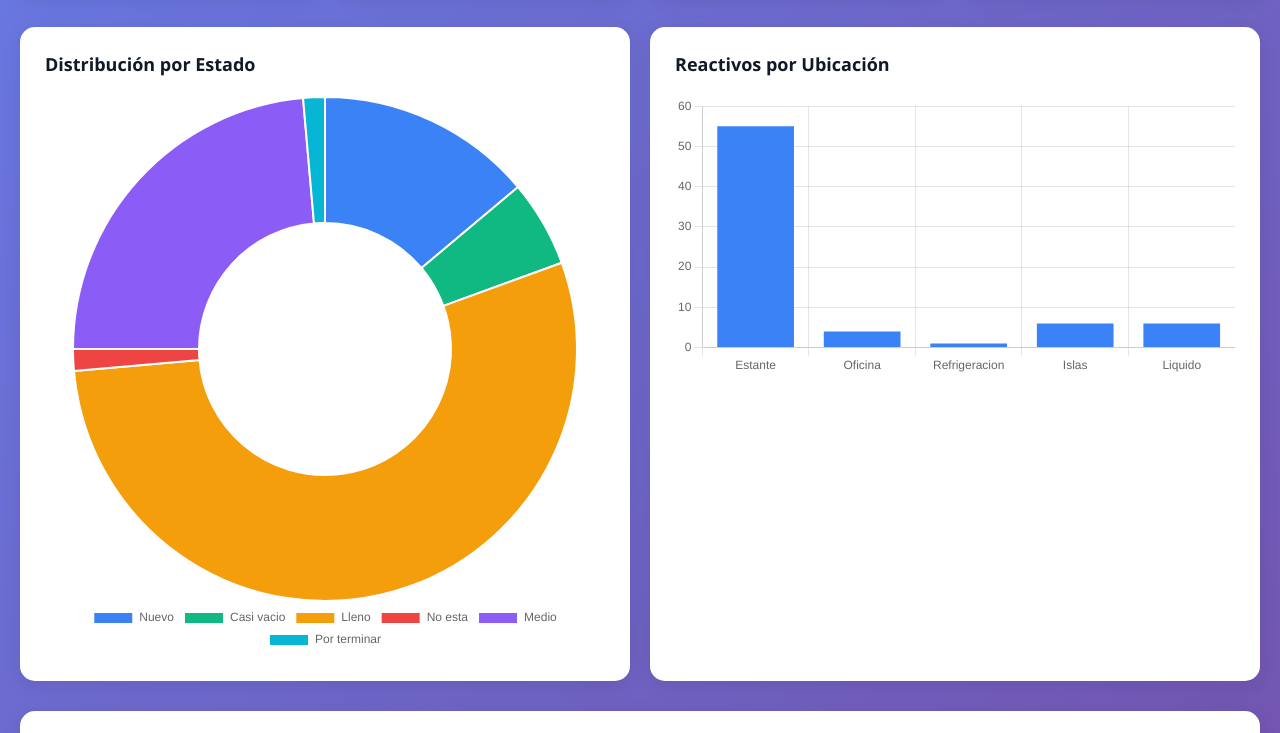
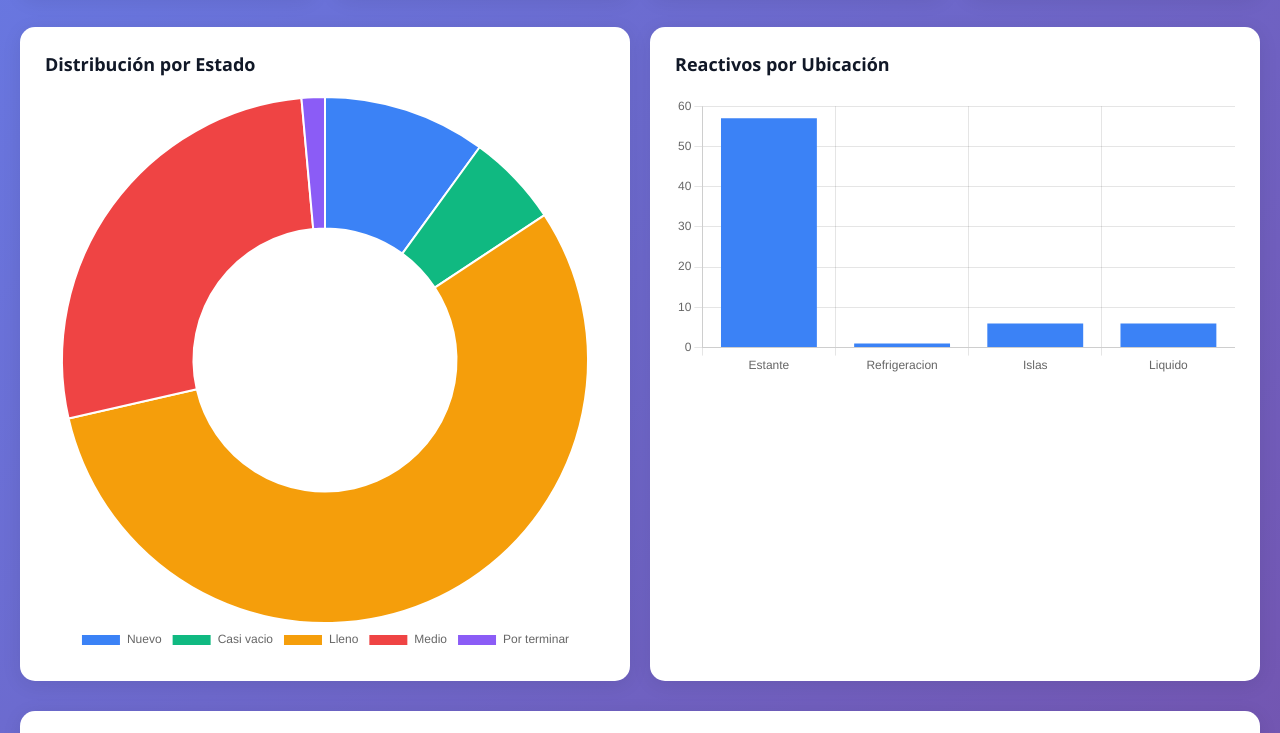
Before and after one commit to Kalvae/LSDTC-, a plain HTML site: page index.html in a window 1280 px wide. Shown: the part 458-1191 px from the top of the page. Drawn offline with nearby package versions, Linux system fonts and the light colour scheme.

Commit message:
Update chemical inventory in index.html
Removed several entries of Chloroplatinic Acid Hexahydrate and added new entries for Sulfato de amonio and Titanium (IV) Oxide.

```diff
--- a/index.html
+++ b/index.html
@@ -621,14 +621,10 @@
 
         let reactivos = [
             {codigo:'K1',nombre:'Iron Powder',producto:'7439896-250gr',ubicacion:'Estante 1',mueble:'5',estado:'Nuevo'},
-            {codigo:'K2',nombre:'Chloroplatinic Acid Hexahydrate',producto:'-',ubicacion:'Oficina 1',mueble:'5',estado:'Nuevo'},
             {codigo:'K3',nombre:'Copper (I) Chloride',producto:'212946-25gr',ubicacion:'Estante 1',mueble:'5',estado:'Nuevo'},
-            {codigo:'K4',nombre:'Chloroplatinic Acid Hexahydrate',producto:'-',ubicacion:'Oficina 1',mueble:'5',estado:'Nuevo'},
             {codigo:'K5',nombre:'Nitrato de Plata',producto:'209139-25gr',ubicacion:'Estante 1',mueble:'5',estado:'Casi vacio'},
             {codigo:'K6',nombre:'Conductive Silver Printing Ink',producto:'791873-10gr',ubicacion:'Estante 1',mueble:'5',estado:'Lleno'},
-            {codigo:'K7',nombre:'Gold (III) Chloride Trihydrate',producto:'-',ubicacion:'Oficina 1',mueble:'5',estado:'Nuevo'},
-            {codigo:'K8',nombre:'Chloroplatinic Acid Hexahydrate',producto:'-',ubicacion:'Oficina 1',mueble:'5',estado:'No esta'},
-            {codigo:'L101',nombre:'Sulfato de Amonio',producto:'-',ubicacion:'Estante 1',mueble:'4',estado:'Lleno'},
+            {codigo:'K9',nombre:'Sulfato de amonio',producto:'-',ubicacion:'Estante 1',mueble:'4',estado:'Lleno'},
             {codigo:'L1010',nombre:'Cloruro de Sodio',producto:'S3014-500gr',ubicacion:'Estante 1',mueble:'4',estado:'Lleno'},
             {codigo:'L1011',nombre:'Iron (III) Chloride Hexahydrate',producto:'236489-500gr',ubicacion:'Estante 1',mueble:'4',estado:'Medio'},
             {codigo:'L1012',nombre:'Bismuth (III) Oxide',producto:'223891-500gr',ubicacion:'Estante 1',mueble:'4',estado:'Lleno'},
@@ -652,31 +648,35 @@
             {codigo:'L107',nombre:'Nitrito de Sodio',producto:'378001-500gr',ubicacion:'Estante 1',mueble:'4',estado:'Medio'},
             {codigo:'L108',nombre:'Oxalic Acid',producto:'194131-250gr',ubicacion:'Estante 1',mueble:'4',estado:'Medio'},
             {codigo:'L109',nombre:'Sodium Citrate Tribasic Dihydrate',producto:'S4641-500gr',ubicacion:'Estante 1',mueble:'4',estado:'Lleno'},
-            {codigo:'L11',nombre:'Gallium',producto:'772631-5g',ubicacion:'Estante 1',mueble:'3',estado:'Medio'},
-            {codigo:'L110',nombre:'Potassium Hexachloroplatinate (IV)',producto:'-',ubicacion:'Estante 1',mueble:'3',estado:'Medio'},
-            {codigo:'L11-1',nombre:'Chitosan',producto:'448869-250gr',ubicacion:'Estante 1',mueble:'4',estado:'Lleno'},
-            {codigo:'L1-11',nombre:'Platinum (II) Acetylacetonate 97%',producto:'-',ubicacion:'Estante 1',mueble:'3',estado:'Lleno'},
+            {codigo:'L110',nombre:'Gallium',producto:'772631-5g',ubicacion:'Estante 1',mueble:'3',estado:'Medio'},
+            {codigo:'L111',nombre:'Potassium Hexachloroplatinate (IV)',producto:'-',ubicacion:'Estante 1',mueble:'3',estado:'Medio'},
+            {codigo:'L1-11',nombre:'Chitosan',producto:'448869-250gr',ubicacion:'Estante 1',mueble:'4',estado:'Lleno'},
+            {codigo:'L1-1',nombre:'Platinum (II) Acetylacetonate 97%',producto:'-',ubicacion:'Estante 1',mueble:'3',estado:'Lleno'},
             {codigo:'L11-2',nombre:'Calcium Carbonate',producto:'011403-500gr',ubicacion:'Estante 1',mueble:'4',estado:'Lleno'},
             {codigo:'L1-12',nombre:'Potassium TetraChloroPalladate (II)',producto:'-',ubicacion:'Estante 1',mueble:'3',estado:'Lleno'},
-            {codigo:'L113',nombre:'Titanium (IV) Oxide',producto:'232033-500gr',ubicacion:'Estante 1',mueble:'4',estado:'Lleno'},
+            {codigo:'L11-3',nombre:'Titanium (IV) Oxide',producto:'232033-500gr',ubicacion:'Estante 1',mueble:'4',estado:'Lleno'},
             {codigo:'L1-13',nombre:'Ytterbium (III) Chloride Hexahydrate',producto:'-',ubicacion:'Estante 1',mueble:'3',estado:'Lleno'},
             {codigo:'L11-4',nombre:'Trisodium Citrate Dihydrate',producto:'S1804-500gr',ubicacion:'Estante 1',mueble:'4',estado:'Medio'},
             {codigo:'L1-14',nombre:'Selenourea',producto:'-',ubicacion:'Estante 1',mueble:'3',estado:'Casi vacio'},
-            {codigo:'L12',nombre:'Selenium',producto:'209643-50g',ubicacion:'Estante 1',mueble:'3',estado:'Lleno'},
-            {codigo:'L121',nombre:'Sodium Borohydride',producto:'452882-25gr',ubicacion:'Estante 1',mueble:'4',estado:'Medio'},
-            {codigo:'L122',nombre:'Titanium (IV) Chloride',producto:'208566-200gr',ubicacion:'Estante 1',mueble:'4',estado:'Nuevo'},
-            {codigo:'L123',nombre:'Zinc Powder',producto:'324930-50gr',ubicacion:'Estante 1',mueble:'4',estado:'Nuevo'},
-            {codigo:'L124',nombre:'Gallium (III) Chloride',producto:'427128-5gr',ubicacion:'Estante 1',mueble:'4',estado:'Nuevo'},
-            {codigo:'L125',nombre:'Neodymium (III) Chloride Puro',producto:'449946-5gr',ubicacion:'Estante 1',mueble:'4',estado:'Nuevo'},
-            {codigo:'L13',nombre:'Samarium (III) Oxide',producto:'228672-10g',ubicacion:'Estante 1',mueble:'3',estado:'Medio'},
-            {codigo:'L131',nombre:'Ammonium Nitrate',producto:'07905-2.5Kg',ubicacion:'Estante 1',mueble:'5',estado:'Lleno'},
-            {codigo:'L132',nombre:'Sodium',producto:'71172-500gr',ubicacion:'Estante 1',mueble:'5',estado:'Lleno'},
-            {codigo:'L14',nombre:'3-Mercaptobenzoic Acid',producto:'451436-1g',ubicacion:'Estante 1',mueble:'3',estado:'Medio'},
-            {codigo:'L15',nombre:'4-Mercaptobenzonic Acid',producto:'706329-1g',ubicacion:'Estante 1',mueble:'3',estado:'Lleno'},
-            {codigo:'L16',nombre:'Chromium (II) Chloride',producto:'244805-5g',ubicacion:'Estante 1',mueble:'3',estado:'Lleno'},
-            {codigo:'L17',nombre:'Ruthenium (III) Chloride',producto:'208523-10g',ubicacion:'Estante 1',mueble:'3',estado:'Lleno'},
-            {codigo:'L18',nombre:'Ytterbium (III) Oxide',producto:'246999-10g',ubicacion:'Estante 1',mueble:'3',estado:'Lleno'},
-            {codigo:'L19',nombre:'Gallium (III) Nitrate Hydrate',producto:'289892-5g',ubicacion:'Estante 1',mueble:'3',estado:'Medio'},
+            {codigo:'L1-2',nombre:'Selenium',producto:'209643-50g',ubicacion:'Estante 1',mueble:'3',estado:'Lleno'},
+            {codigo:'L12-1',nombre:'Sodium Borohydride',producto:'452882-25gr',ubicacion:'Estante 1',mueble:'4',estado:'Medio'},
+            {codigo:'L12-2',nombre:'Titanium (IV) Chloride',producto:'208566-200gr',ubicacion:'Estante 1',mueble:'4',estado:'Nuevo'},
+            {codigo:'L12-3',nombre:'Zinc Powder',producto:'324930-50gr',ubicacion:'Estante 1',mueble:'4',estado:'Nuevo'},
+            {codigo:'L12-4',nombre:'Gallium (III) Chloride',producto:'427128-5gr',ubicacion:'Estante 1',mueble:'4',estado:'Nuevo'},
+            {codigo:'L12-5',nombre:'Neodymium (III) Chloride Puro',producto:'449946-5gr',ubicacion:'Estante 1',mueble:'4',estado:'Nuevo'},
+            {codigo:'L1-3',nombre:'Samarium (III) Oxide',producto:'228672-10g',ubicacion:'Estante 1',mueble:'3',estado:'Medio'},
+            {codigo:'L13-1',nombre:'Ammonium Nitrate',producto:'07905-2.5Kg',ubicacion:'Estante 1',mueble:'5',estado:'Lleno'},
+            {codigo:'L13-2',nombre:'Sodium',producto:'71172-500gr',ubicacion:'Estante 1',mueble:'5',estado:'Lleno'},
+            {codigo:'L1-4',nombre:'3-Mercaptobenzoic Acid',producto:'451436-1g',ubicacion:'Estante 1',mueble:'3',estado:'Medio'},
+            {codigo:'L1-5',nombre:'4-Mercaptobenzonic Acid',producto:'706329-1g',ubicacion:'Estante 1',mueble:'3',estado:'Lleno'},
+            {codigo:'L1-6',nombre:'Chromium (II) Chloride',producto:'244805-5g',ubicacion:'Estante 1',mueble:'3',estado:'Lleno'},
+            {codigo:'L1-7',nombre:'Ruthenium (III) Chloride',producto:'208523-10g',ubicacion:'Estante 1',mueble:'3',estado:'Lleno'},
+            {codigo:'L1-8',nombre:'Ytterbium (III) Oxide',producto:'246999-10g',ubicacion:'Estante 1',mueble:'3',estado:'Lleno'},
+            {codigo:'L1-9',nombre:'Gallium (III) Nitrate Hydrate',producto:'289892-5g',ubicacion:'Estante 1',mueble:'3',estado:'Medio'},
+            {codigo:'L2-1',nombre:'Gallium (III) Nitrate Hydrate',producto:'289892-5g',ubicacion:'Estante 1',mueble:'3',estado:'Medio'},
+            {codigo:'L2-2',nombre:'Gallium (III) Nitrate Hydrate',producto:'289892-5g',ubicacion:'Estante 1',mueble:'3',estado:'Medio'},
+
+
             {codigo:'L78',nombre:'L-Cysteine',producto:'188149-100gr',ubicacion:'Refrigeracion',mueble:'1',estado:'Medio'},
             {codigo:'R612',nombre:'Sodium Hydroxide',producto:'-',ubicacion:'Islas 1',mueble:'R6',estado:'Lleno'},
             {codigo:'R65',nombre:'3-Aminobenzene Sulfonic Acid',producto:'-',ubicacion:'Islas 1',mueble:'R6',estado:'Lleno'},
```
